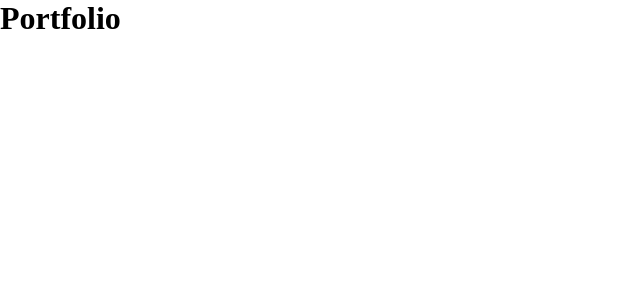
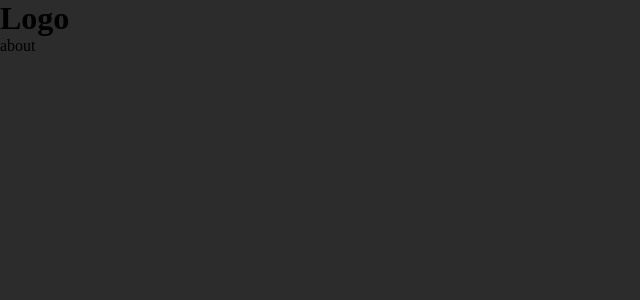
Before and after one commit to Borub-ar/Portfolio, a React (Create React App) app: page /about in a window 1280 px wide. Shown: the top 300 px of the page, without its empty margins (0-640 px from the left). Built offline with nearby package versions, Linux system fonts and the light colour scheme.

Commit message:
Add basic page structure, add react-router

```diff
--- a/package.json
+++ b/package.json
@@ -8,6 +8,7 @@
     "@testing-library/user-event": "^13.5.0",
     "react": "^18.1.0",
     "react-dom": "^18.1.0",
+    "react-router-dom": "^6.3.0",
     "react-scripts": "5.0.1",
     "web-vitals": "^2.1.4"
   },
--- a/src/App.css
+++ b/src/App.css
@@ -5,3 +5,8 @@
   margin: 0;
   padding: 0;
 }
+
+body,
+html {
+  background-color: rgb(44, 44, 44);
+}
--- a/src/App.js
+++ b/src/App.js
@@ -1,7 +1,22 @@
+import { Routes, Route } from "react-router-dom";
 import "./App.css";
 
+import Home from "./pages/Home";
+import About from "./pages/About";
+import Projects from "./pages/Projects";
+
 const App = () => {
-  return <h1>Portfolio</h1>;
+  return (
+    <>
+      <h1>Logo</h1>
+
+      <Routes>
+        <Route path="/home" element={<Home />} />
+        <Route path="/projects" element={<Projects />} />
+        <Route path="/about" element={<About />} />
+      </Routes>
+    </>
+  );
 };
 
 export default App;
--- /dev/null
+++ b/src/pages/About.js
@@ -0,0 +1,7 @@
+const about = () => {
+  return (
+    <div>about</div>
+  )
+}
+
+export default about
--- /dev/null
+++ b/src/pages/Home.js
@@ -0,0 +1,7 @@
+const home = () => {
+  return (
+    <div>home</div>
+  )
+}
+
+export default home
--- /dev/null
+++ b/src/pages/Projects.js
@@ -0,0 +1,7 @@
+const projects = () => {
+  return (
+    <div>projects</div>
+  )
+}
+
+export default projects
```
Also changed, not shown: src/components/layout/Layout.js (added, +7 -0 lines), src/index.js (+7 -6 lines), 2 other files (tests, documents, lock files or other folders).
